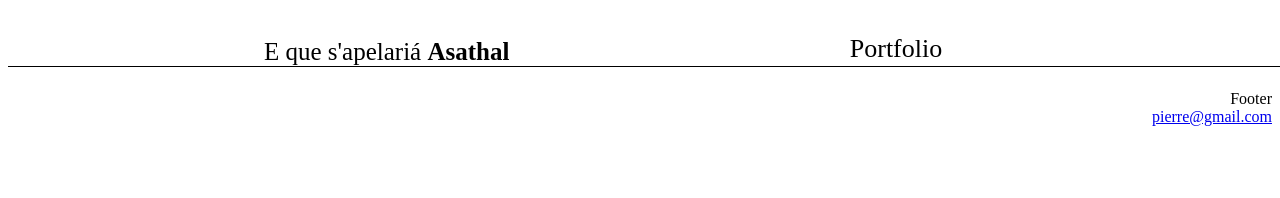
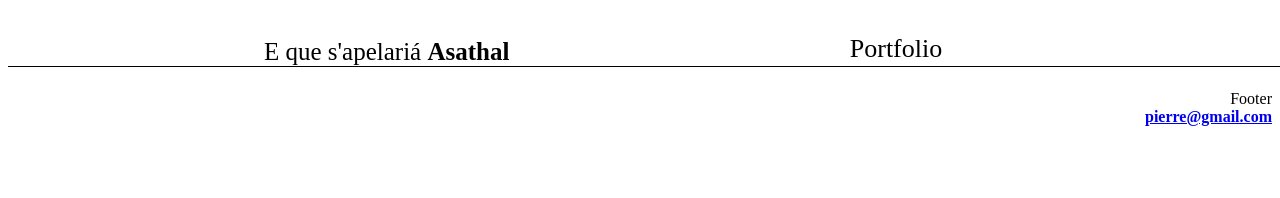
Before and after one commit to ahsatal-pierre/Portfolio, a React (Vite) app in the folder frontend/: page / in a window 1280 px wide. Shown: the top 198 px of the page. Built offline with nearby package versions, Linux system fonts and the light colour scheme; no server answers.

Commit message:
changed a little css bug

```diff
--- a/frontend/src/components/Footer.jsx
+++ b/frontend/src/components/Footer.jsx
@@ -9,7 +9,7 @@ function Footer() {
     <div style={style}>
       <div>Footer</div>
       <a href="mailto: asathal.pierre@gmail.com" className="email-link">
-        pierre@gmail.com
+        <strong>pierre@gmail.com</strong>
       </a>
     </div>
   );
--- a/frontend/src/components/Posts.css
+++ b/frontend/src/components/Posts.css
@@ -1,5 +1,5 @@
 .Posts {
-    min-width: 100vw;
+    min-width: 100%;
 }
 
 #button {
--- a/frontend/src/components/PostsList.jsx
+++ b/frontend/src/components/PostsList.jsx
@@ -2,9 +2,9 @@ import Post from "./Posts";
 import "./Posts.css";
 
 function PostsList({ projects }) {
-   console.log("project", projects);
+  /*  console.log("project", projects); */
   return (
-    <div className="postsList">
+    <div className="Posts">
       {projects.map((project) => (
         <Post
           key={project.id}
```
